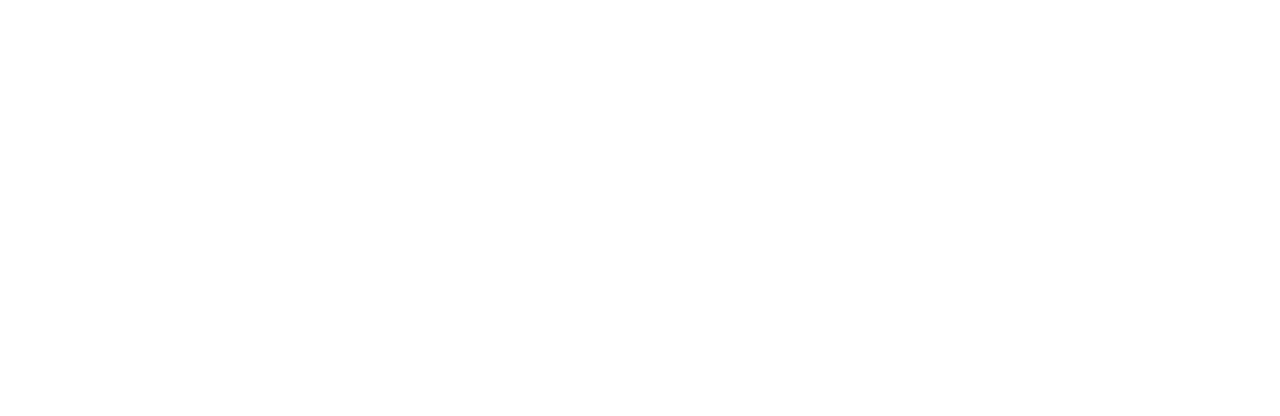
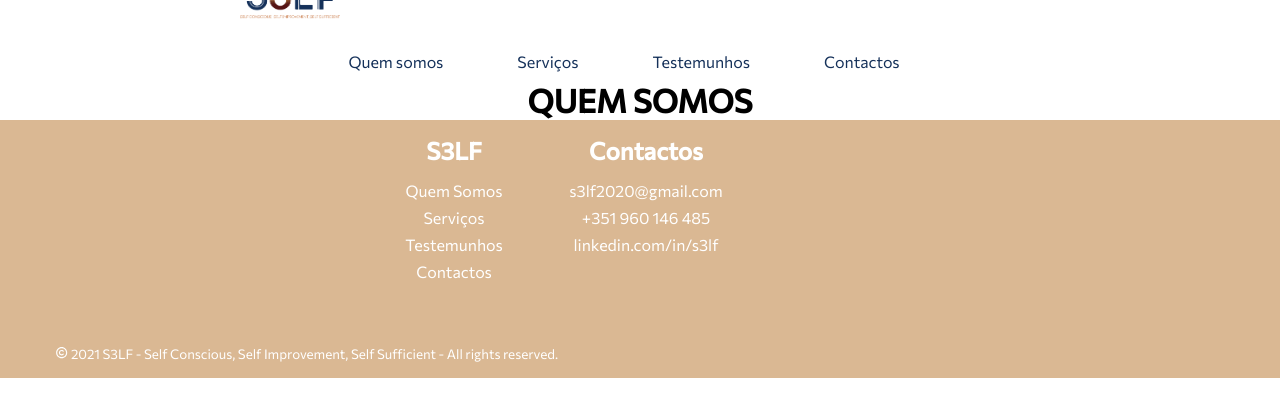
Before and after one commit to Isa1Maria/s3lf, a React (Create React App) app: page /quemsomos in a window 1280 px wide. Shown: the top 416 px of the page. Built offline with nearby package versions, Linux system fonts and the light colour scheme.

Commit message:
css changes

```diff
--- a/src/App.css
+++ b/src/App.css
@@ -4,38 +4,3 @@
   box-sizing: border-box;
   font-family: 'Commissioner', sans-serif;
 }
-
-.central,
-.quemsomos,
-.serviços,
-.contactos {
-  display: flex;
-  height: 90vh;
-  align-items: center;
-  justify-content: center;
-  font-size: 3rem;
-}
-
-.quemsomos {
-  background-position: center;
-  background-size: cover;
-  background-repeat: no-repeat;
-  color: #fff;
-  font-size: 100px;
-}
-
-.serviços {
-  background-position: center;
-  background-size: fill;
-  background-repeat: no-repeat;
-  color: #fff;
-  font-size: 100px;
-}
-
-.contactos {
-  background-position: center;
-  background-size: cover;
-  background-repeat: no-repeat;
-  color: #fff;
-  font-size: 100px;
-}
--- a/src/App.js
+++ b/src/App.js
@@ -5,17 +5,21 @@
 import QuemSomos from './Componentes/Pages/QuemSomos';
 import Serviços from './Componentes/Pages/Central';
 import Contactos from './Componentes/Pages/Central';
+import Footer from './Componentes/Footer';
+import Navbar from './Componentes/Navbar';
 
 function App() {
   return (
     <>
     <Router>
+      <Navbar />
       <Switch>
         <Route path='/' exact component={Central}  />
         <Route path='/quemsomos' component={QuemSomos}  />
         <Route path='/serviços' component={Serviços}  />
         <Route path='/contactos' component={Contactos}  />
       </Switch>
+      <Footer />
     </Router>
     </>
   );
--- a/src/Componentes/CardItem.js
+++ b/src/Componentes/CardItem.js
@@ -6,13 +6,13 @@
     <>
       <li className='cards__item'>
         <Link className='cards__item__link' to={props.path}>
-          <figure className='cards__item__pic-wrap' data-category={props.label}>
+          <div  className='cards__item__pic-wrap' data-category={props.label}>
             <img
               className='cards__item__img'
-              alt='Travel Image'
+              alt='s3lf Image'
               src={props.src}
             />
-          </figure>
+          </div>
           <div className='cards__item__info'>
             <h5 className='cards__item__text'>{props.text}</h5>
           </div>
--- a/src/Componentes/Footer.css
+++ b/src/Componentes/Footer.css
@@ -1,22 +1,23 @@
 .footer-container {
-  background-color: #dfbd99;
+  background-color: #dab893;
 }
 
 .footer-links {
   width: 100%;
-  max-width: 1000px;
+  max-width: 1100px;
   display: flex;
   justify-content: center;
 }
 
 .footer-link-wrapper {
   display: flex;
+  justify-content: center;
 }
 
 .footer-link-items {
   display: flex;
   flex-direction: column;
-  align-items: flex-start;
+  align-items: center;
   margin: 16px;
   text-align: left;
   width: 160px;
@@ -43,7 +44,7 @@
 }
 
 .social-media {
-  max-width: 1000px;
+  max-width: 1100px;
   width: 100%;
 }
 
--- a/src/Componentes/HeroSection.css
+++ b/src/Componentes/HeroSection.css
@@ -1,5 +1,5 @@
 .hero-container {
-  background: url('/Images/s3lf.jpg') center center/cover no-repeat;
+  background: #fff;
   display: flex;
   justify-content: center;
   align-items: center;
--- a/src/Componentes/HeroSection.js
+++ b/src/Componentes/HeroSection.js
@@ -7,8 +7,11 @@
 function HeroSection() {
     return (
         <div className='hero-container'>
-            <h1>S3LF</h1>
-            <p>Self Conscious, Self Improvement, Self Sufficient</p>
+            <p>Self Conscious</p>
+            <br />
+            <p> Self Improvement </p>
+            <br />
+            <p> Self Sufficient</p>
             <div className='hero-btns'>
         <Button
           className='btns'
--- a/src/Componentes/Navbar.css
+++ b/src/Componentes/Navbar.css
@@ -1,32 +1,30 @@
 .navbar {
-  background: linear-gradient(90deg, rgb(28, 27, 27) 0%, rgb(26, 23, 23) 100%);
+  background: #fff;
   height: 80px;
-  margin-top: -80px;
   display: flex;
   justify-content: center;
   align-items: center;
   font-size: 1rem;
   position: sticky;
   top: 0;
-  z-index: 10;
+  z-index: 999;
 }
 
 .navbar-container {
   display: flex;
   justify-content: space-between;
   height: 80px;
-  z-index: 1;
-  width: 100%;
-  padding: 0 24px;
+
+  align-items: center;
   max-width: 1100px;
 }
 
 .nav-logo {
-  justify-self: flex-start;
+  position: absolute;
+  justify-self: start;
   cursor: pointer;
   display: flex;
-  align-items: center;
-  margin-left: 24px;
+  margin-left: 20px;
 }
 
 .menu-icon {
@@ -34,11 +32,14 @@
 }
 
 .nav-menu {
-  display: flex;
-  align-items: none;
+  display: grid;
+  grid-template-columns: repeat(4, auto);
+  grid-gap: 10px;
+  list-style: none;
   text-align: center;
-  margin-right: -22px;
-  list-style: none;
+  width: 60vw;
+  justify-content: center;
+  margin-right: 2rem;
 }
 
 .nav-item {
@@ -50,7 +51,7 @@
   display: flex;
   align-items: center;
   text-decoration: none;
-  padding: 0 1rem;
+  padding: 0 2rem;
   height: 100%;
   cursor: pointer;
 }
--- a/src/Componentes/Navbar.js
+++ b/src/Componentes/Navbar.js
@@ -1,7 +1,7 @@
 import React, {useState} from 'react';
 import { Link } from 'react-router-dom';
 import './Navbar.css';
-import logo from '../../Images/logo.png';
+import logo from '../Images/logo.png';
 
 
 function Navbar() {
--- a/src/Componentes/Pages/Central.js
+++ b/src/Componentes/Pages/Central.js
@@ -3,14 +3,12 @@
 import '../../App.css';
 import Serviços from '../Serviços';
 import HeroSection from '../HeroSection';
-import Footer from '../Footer';
 
 function Central() {
   return (
     <>
       <HeroSection />
       <Serviços />
-      <Footer />
     </>
   );
 }
```
Also changed, not shown: src/Images/logo.png (renamed from public/Images/logo.png), src/Images/s3lfh.jpg (renamed from public/Images/s3lfh.jpg).
